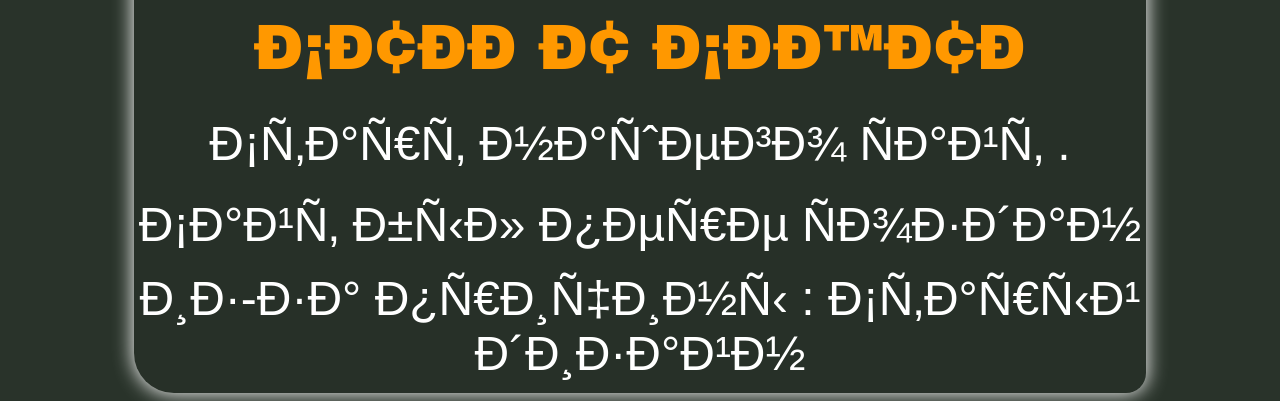
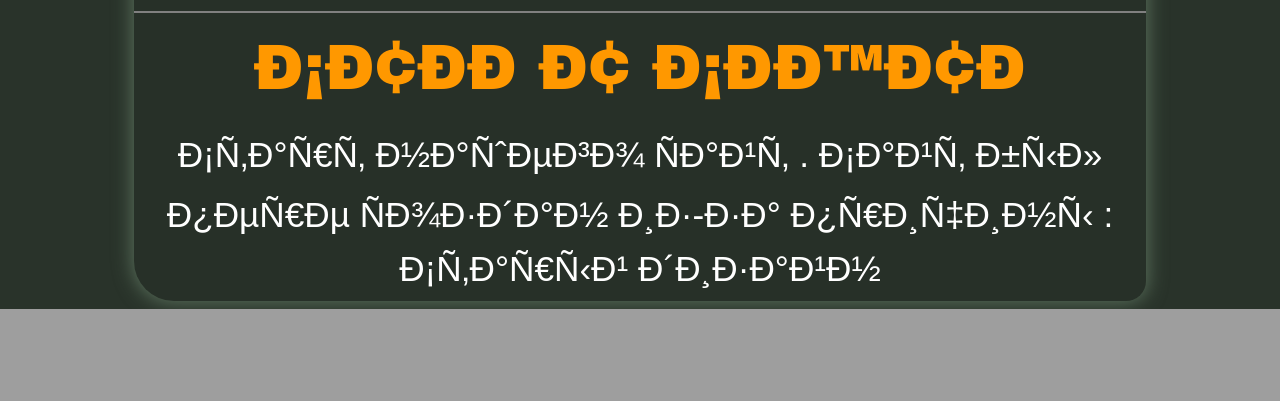
Before and after one commit to play-ff/play-ff.github.io, a PHP site: page / in a window 1280 px wide. Shown: the part 1875-2276 px from the top of the page. After the commit the page ends 2184 px from the top, so only its background shows below. Run offline with PHP 8.4, Linux system fonts and the light colour scheme; some libraries are stand-ins or nearby versions.

Commit message:
Update style.css

```diff
--- a/css/style.css
+++ b/css/style.css
@@ -1,5 +1,6 @@
 body {
 	background-color: #29332A;
+
 }
 
 #name_site {
@@ -52,11 +53,11 @@
 }
 
 #content {
-	box-shadow: 0 0 20px 0.5px white;
+	box-shadow: 0 0 20px 0.5px #5F7661;
 	width: 80%;
 	padding-top: 1%;
 	padding-bottom: 1%;
-	margin-top: 30px;
+	margin-top: 50px;
 	border-radius: 20px 40px;
 	background-color: #273028;
 	margin-right: -10px;
@@ -65,7 +66,7 @@
 
 #cont_2 {
 	color: white;
-	font-size: 3em;
+	font-size: 2.2em;
 	font-family: arial;
 }
 
```
